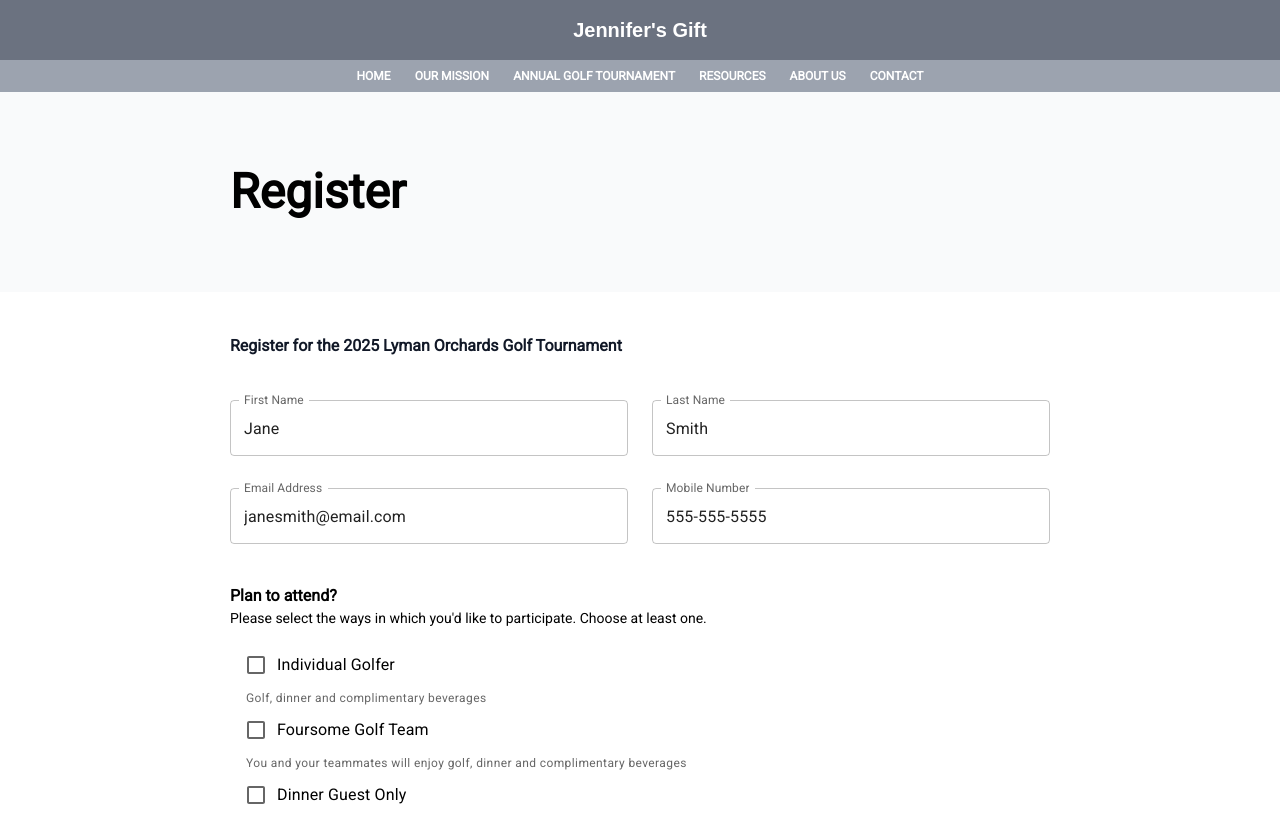
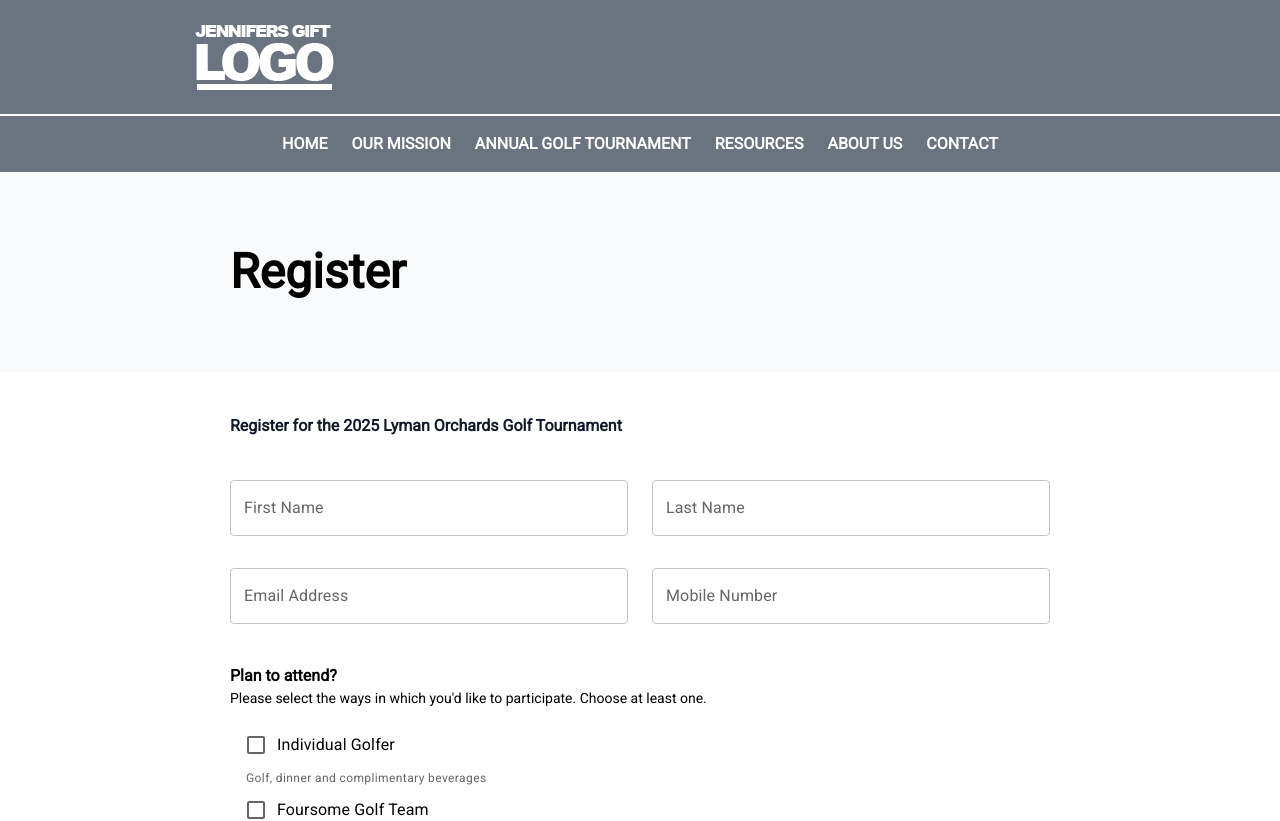
Before and after one commit to RachelNurmi91/Jennifers-Gift, a Next.js app: page /register in a window 1280 px wide. Shown: the top 821 px of the page. Built offline with nearby package versions, Linux system fonts and the light colour scheme.

Commit message:
Add temp logo and remove placeholders

```diff
--- a/app/register/RegistrationForm.tsx
+++ b/app/register/RegistrationForm.tsx
@@ -25,7 +25,7 @@ const RegistrationForm: React.FC<RegistrationFormTypes> = ({
           <InputStyle
             label="First Name"
             id="firstName"
-            placeholder="Jane"
+            placeholder=""
             action={handleInput}
           />
         </div>
@@ -34,7 +34,7 @@ const RegistrationForm: React.FC<RegistrationFormTypes> = ({
           <InputStyle
             label="Last Name"
             id="lastName"
-            placeholder="Smith"
+            placeholder=""
             action={handleInput}
           />
         </div>
@@ -42,7 +42,7 @@ const RegistrationForm: React.FC<RegistrationFormTypes> = ({
           <InputStyle
             label="Email Address"
             id="email"
-            placeholder="janesmith@email.com"
+            placeholder=""
             action={handleInput}
           />
         </div>
@@ -50,7 +50,7 @@ const RegistrationForm: React.FC<RegistrationFormTypes> = ({
           <InputStyle
             label="Mobile Number"
             id="phone"
-            placeholder="555-555-5555"
+            placeholder=""
             action={handleInput}
           />
         </div>
--- a/components/Card.tsx
+++ b/components/Card.tsx
@@ -12,7 +12,7 @@ const CardStyle: React.FC<CardTypes> = ({ image, title, desc}) => {
       <CardMedia
         component="img"
         alt={title}
-        height="140"
+        height="140px"
         image={image.src}
       />
       <CardContent>
--- a/components/Nav.tsx
+++ b/components/Nav.tsx
@@ -1,11 +1,17 @@
 "use client"
 import Link from "next/link"
+import Logo from "../public/images/logo.png"
 
 const Nav = () => {
   return (
-    <nav className="flex-between w-full text-center">
-      <div className="text-white text-xl font-bold py-4 bg-gray-500 font-satoshi">Jennifer's Gift</div>
-      <div className="text-white text-xs uppercase font-bold py-2 bg-gray-400">
+    <nav className="flex-between w-full text-center bg-gray-500">
+      <div className="mx-auto" style={{ maxWidth: "900px", height: "100%" }}>
+        <div className="text-white text-xl font-bold py-4  font-satoshi">
+          <img src={Logo.src} alt="Jennifer's Gift Logo"/>
+        </div>
+      </div>
+      <div>
+        <div className="border-t-2 border-white text-white text-s uppercase font-bold py-4">
           <Link
             href="/"
             className="mx-3"
@@ -43,6 +49,7 @@ const Nav = () => {
             Contact
           </Link>
         </div>
+      </div>
     </nav>
   )
 }
```
Also changed, not shown: public/images/logo.png (added), public/images/recImg.png. Lines whose indentation alone changed are shown as unchanged.
